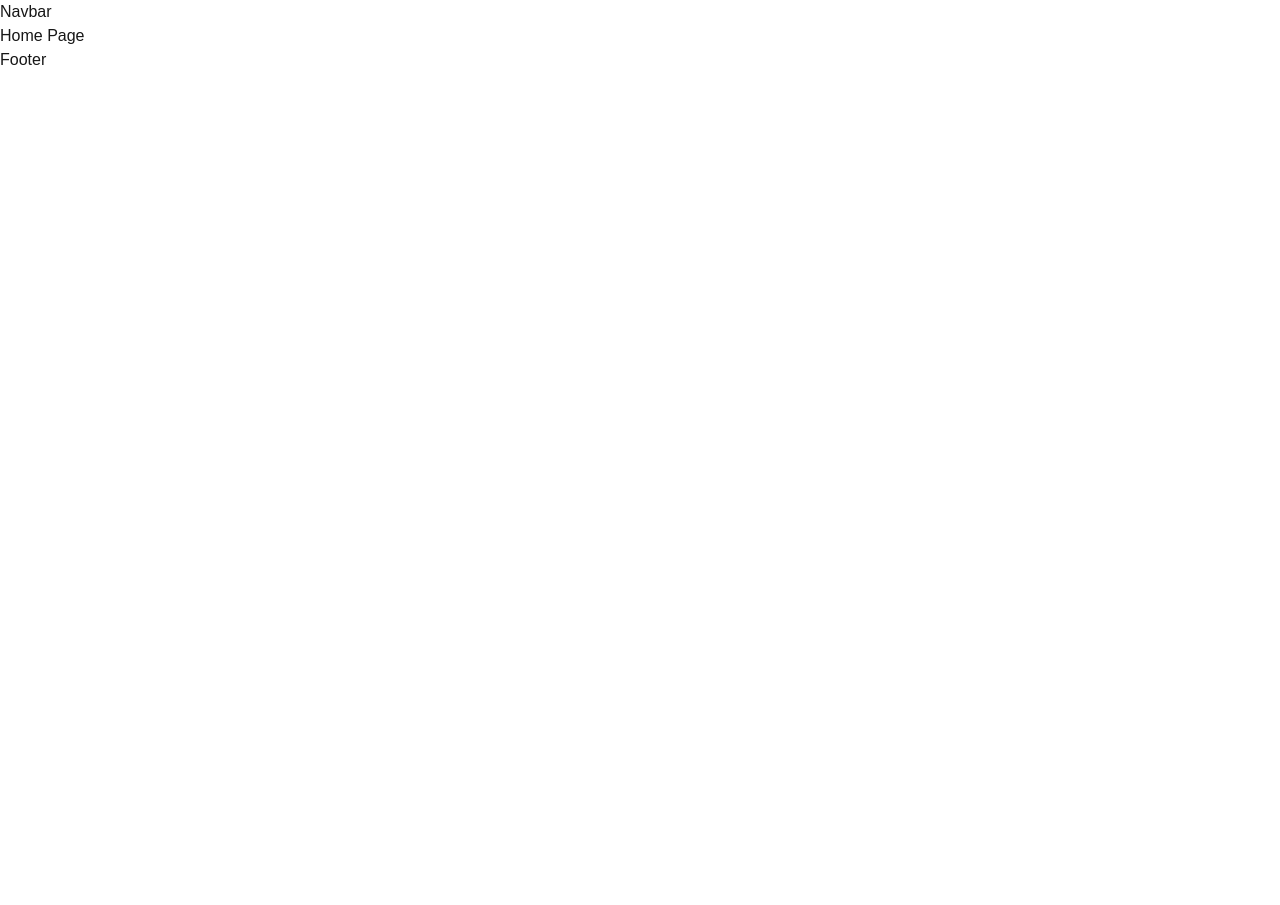
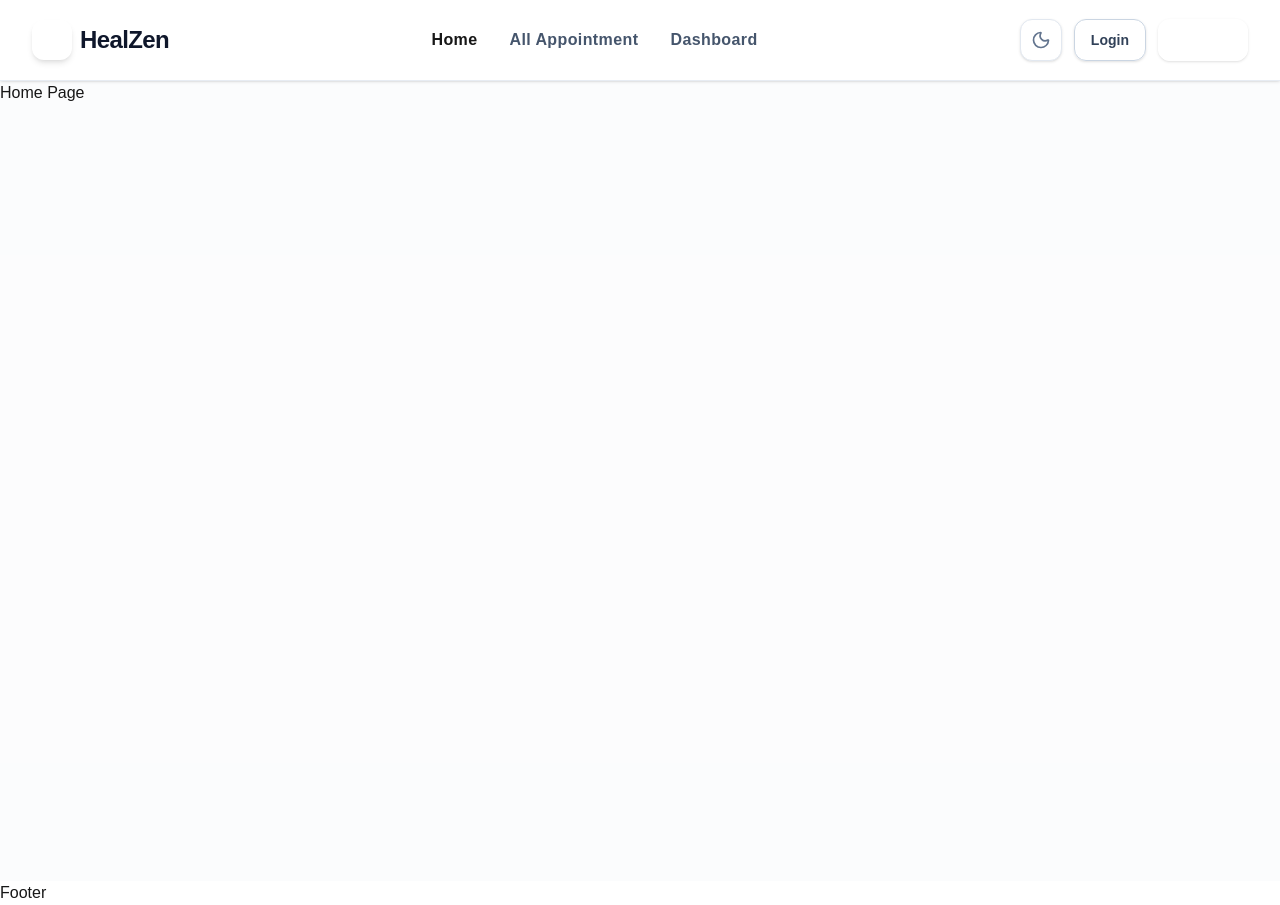
Before and after one commit to farjanayeasminrimi/HealZen, a Next.js app: page / in a window 1280 px wide. Before the commit the page ends 800 px from the top, so only its background shows below. Built offline with nearby package versions, Linux system fonts and the light colour scheme.

Commit message:
designed navbar

```diff
--- a/src/app/page.js
+++ b/src/app/page.js
@@ -2,7 +2,7 @@ import Image from "next/image";
 
 export default function Home() {
   return (
-    <div>
+    <div className="w-full relative overflow-hidden bg-slate-50/50 dark:bg-slate-900/40 min-h-screen transition-colors duration-300">
       <h1>Home Page</h1>
     </div>
   );
--- a/src/components/Navbar.jsx
+++ b/src/components/Navbar.jsx
@@ -1,7 +1,197 @@
-import React from "react";
+"use client";
+
+import React, { useState, useEffect } from "react";
+import Link from "next/link";
+import { usePathname } from "next/navigation";
+import { Sun, Moon, Menu, X, HeartPulse } from "lucide-react";
 
 const Navbar = () => {
-  return <div>Navbar</div>;
+  const pathname = usePathname(); // Tracks current URL path (e.g., "/" or "/dashboard")
+
+  // React State variables
+  const [theme, setTheme] = useState("light"); // Tracks active color theme ("light" or "dark")
+  const [isMobileMenuOpen, setIsMobileMenuOpen] = useState(false); // Controls mobile dropdown state
+
+  // ----------------------------------------------------
+  // EFFECT 1: Runs once when component mounts in browser
+  // ----------------------------------------------------
+  useEffect(() => {
+    // Sync theme from localStorage (persists theme settings across tab refreshes)
+    const savedTheme = localStorage.getItem("theme") || "light";
+    setTheme(savedTheme);
+    if (savedTheme === "dark") {
+      document.documentElement.classList.add("dark");
+    } else {
+      document.documentElement.classList.remove("dark");
+    }
+  }, []);
+
+  // ----------------------------------------------------
+  // ACTION HANDLER: Toggles Light and Dark Modes
+  // ----------------------------------------------------
+  const toggleTheme = () => {
+    const newTheme = theme === "light" ? "dark" : "light";
+    setTheme(newTheme);
+    localStorage.setItem("theme", newTheme);
+
+    // Adds or removes the ".dark" class on the root <html> element
+    if (newTheme === "dark") {
+      document.documentElement.classList.add("dark");
+    } else {
+      document.documentElement.classList.remove("dark");
+    }
+  };
+
+  // Nav link configuration objects (reusable in desktop and mobile rendering)
+  const navLinks = [
+    { name: "Home", href: "/" },
+    { name: "All Appointment", href: "/appointments" },
+    { name: "Dashboard", href: "/dashboard" },
+  ];
+
+  return (
+    // High-Density Glass backdrop blur with thick borders so text stands out in high-contrast over background elements
+    <header className="sticky top-0 z-50 w-full backdrop-blur-lg bg-white/90 dark:bg-slate-950/90 border-b border-slate-200/80 dark:border-slate-900/90 shadow-sm transition-all duration-300">
+      <div className="max-w-7xl mx-auto px-4 sm:px-6 lg:px-8">
+        <div className="flex items-center justify-between h-16 sm:h-20">
+          {/* 1. BRAND LOGO */}
+          <Link href="/" className="flex items-center gap-2 group">
+            <div className="bg-brand-600 text-white p-2 rounded-xl group-hover:scale-105 transition-transform duration-300 shadow-md">
+              <HeartPulse className="h-6 w-6 animate-pulse" />
+            </div>
+            <span className="text-xl sm:text-2xl font-bold tracking-tight text-slate-900 dark:text-white transition-colors duration-300">
+              Heal<span className="text-brand-600 dark:text-brand-400">Zen</span>
+            </span>
+          </Link>
+
+          {/* 2. DESKTOP NAVIGATION LINKS (Adjusted text size to text-base for absolute visual elegance) */}
+          <nav className="hidden md:flex items-center gap-8">
+            {navLinks.map((link) => {
+              // Checks if current router path matches the link destination for active styling
+              const isActive = pathname === link.href;
+              return (
+                <Link
+                  key={link.name}
+                  href={link.href}
+                  // Enlarge to text-base (16px) and tracking-wide for visual balance
+                  className={`relative text-base font-semibold tracking-wide transition-all duration-300 py-2 ${
+                    isActive
+                      ? "text-brand-600 dark:text-brand-400 font-bold"
+                      : "text-slate-600 hover:text-brand-600 dark:text-slate-300 dark:hover:text-brand-400"
+                  }`}
+                >
+                  {link.name}
+                  {isActive && (
+                    // Teal indicator line under the active menu link
+                    <span className="absolute bottom-0 left-0 w-full h-0.5 bg-brand-600 dark:bg-brand-400 rounded-full animate-fade-in" />
+                  )}
+                </Link>
+              );
+            })}
+          </nav>
+
+          {/* 3. RIGHT CONTROLS (Theme Switch & Visual Auth Buttons) */}
+          <div className="hidden md:flex items-center gap-3">
+            {/* Theme Toggle Button */}
+            <button
+              onClick={toggleTheme}
+              // Normal hover: smooth background/border transition without shifting text dimensions
+              className="p-2.5 rounded-xl border border-slate-200 dark:border-slate-800 bg-white dark:bg-slate-900 text-slate-500 dark:text-slate-400 hover:bg-slate-50 dark:hover:bg-slate-800/60 hover:text-brand-600 dark:hover:text-brand-400 hover:border-brand-500 dark:hover:border-brand-500 transition-all duration-300 shadow-sm cursor-pointer active:scale-95"
+              aria-label="Toggle Light/Dark Theme"
+            >
+              {theme === "light" ? <Moon className="h-5 w-5" /> : <Sun className="h-5 w-5" />}
+            </button>
+
+            {/* Visual Login Button (Transparent/Outline fills on hover) */}
+            <Link
+              href="#"
+              className="px-4 py-2.5 bg-transparent text-slate-700 dark:text-slate-200 border border-slate-300 dark:border-slate-800 hover:bg-slate-700 hover:text-white hover:border-slate-700 dark:hover:bg-slate-200 dark:hover:text-slate-900 dark:hover:border-slate-200 rounded-xl text-sm font-bold transition-colors duration-300 shadow-sm"
+            >
+              Login
+            </Link>
+
+            {/* Visual Register Button (Solid color transitions on hover) */}
+            <Link
+              href="#"
+              className="px-4 py-2.5 bg-brand-600 text-white border border-brand-600 hover:bg-brand-700 hover:border-brand-700 dark:bg-brand-500 dark:border-brand-500 dark:hover:bg-brand-600 dark:hover:border-brand-600 rounded-xl text-sm font-bold transition-colors duration-300 shadow-sm"
+            >
+              Register
+            </Link>
+          </div>
+
+          {/* 4. MOBILE DEVICE TOGGLES & TRIGGERS */}
+          <div className="flex items-center gap-2 gap-x-3 md:hidden">
+            {/* Theme Toggle (Mobile view) */}
+            <button
+              onClick={toggleTheme}
+              className="p-2 rounded-xl text-slate-500 dark:text-slate-400 hover:bg-slate-100 dark:hover:bg-slate-900 transition-colors cursor-pointer"
+              aria-label="Toggle Mobile Theme"
+            >
+              {theme === "light" ? <Moon className="h-5 w-5" /> : <Sun className="h-5 w-5" />}
+            </button>
+
+            {/* Mobile Hamburger menu toggle */}
+            <button
+              onClick={() => setIsMobileMenuOpen(!isMobileMenuOpen)}
+              className="p-2 rounded-xl text-slate-600 dark:text-slate-300 hover:bg-slate-100 dark:hover:bg-slate-900 transition-colors cursor-pointer"
+              aria-label="Toggle Mobile Menu"
+            >
+              {isMobileMenuOpen ? <X className="h-6 w-6" /> : <Menu className="h-6 w-6" />}
+            </button>
+          </div>
+        </div>
+      </div>
+
+      {/* 5. MOBILE DROPDOWN DRAWER
+          Added premium backdrop-blur-xl and highly opaque bg values (95%)
+          so the navigation overlay completely masks any underlying elements.
+      */}
+      {isMobileMenuOpen && (
+        <div className="md:hidden absolute top-full left-0 w-full shadow-2xl backdrop-blur-xl bg-white/95 dark:bg-slate-950/95 border-b border-slate-200/80 dark:border-slate-900/85 transition-all duration-300 animate-fade-in">
+          <div className="px-4 pt-3 pb-6 space-y-4">
+            <div className="space-y-2">
+              {navLinks.map((link) => {
+                const isActive = pathname === link.href;
+                return (
+                  <Link
+                    key={link.name}
+                    href={link.href}
+                    onClick={() => setIsMobileMenuOpen(false)}
+                    // text-base for absolute visual elegance
+                    className={`block px-4 py-3 rounded-xl text-base font-extrabold transition-all duration-200 ${
+                      isActive
+                        ? "bg-brand-600 text-white shadow-sm"
+                        : "text-slate-700 dark:text-slate-300 hover:bg-slate-50 dark:hover:bg-slate-900/60"
+                    }`}
+                  >
+                    {link.name}
+                  </Link>
+                );
+              })}
+            </div>
+
+            {/* Mobile Visual Auth Buttons Panel */}
+            <div className="pt-4 border-t border-slate-200 dark:border-slate-800/80 flex items-center gap-3">
+              <Link
+                href="#"
+                onClick={() => setIsMobileMenuOpen(false)}
+                className="flex-1 text-center px-4 py-3 bg-transparent text-slate-700 dark:text-slate-200 border border-slate-300 dark:border-slate-800 hover:bg-slate-700 hover:text-white hover:border-slate-700 dark:hover:bg-slate-200 dark:hover:text-slate-900 dark:hover:border-slate-200 rounded-xl text-sm font-extrabold transition-colors duration-300 shadow-sm"
+              >
+                Login
+              </Link>
+              <Link
+                href="#"
+                onClick={() => setIsMobileMenuOpen(false)}
+                className="flex-1 text-center px-4 py-3 bg-brand-600 text-white border border-brand-600 hover:bg-brand-700 hover:border-brand-700 dark:bg-brand-500 dark:border-brand-500 dark:hover:bg-brand-600 dark:hover:border-brand-600 rounded-xl text-sm font-extrabold transition-colors duration-300 shadow-sm"
+              >
+                Register
+              </Link>
+            </div>
+          </div>
+        </div>
+      )}
+    </header>
+  );
 };
 
 export default Navbar;
```
